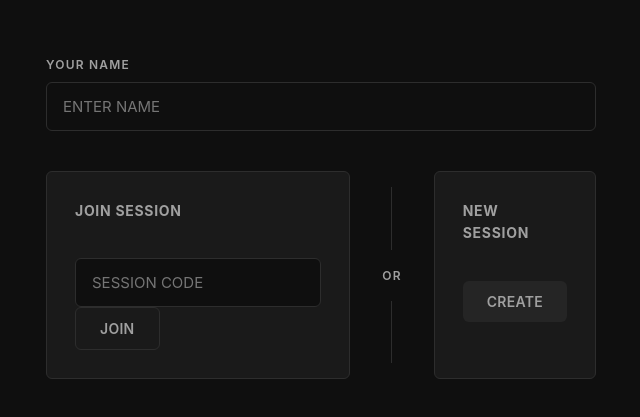
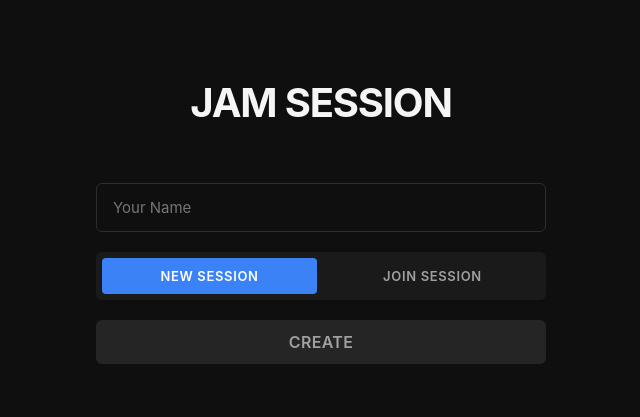
Before and after one commit to muffinfire/jammin, a React (Vite) app: page / in a window 1280 px wide. Shown: the part 135-552 px from the top of the page, without its empty margins (319-959 px from the left). Built offline with nearby package versions, Linux system fonts and the light colour scheme.

Commit message:
fghdfshdfh

```diff
--- a/src/components/Chat.jsx
+++ b/src/components/Chat.jsx
@@ -4,13 +4,15 @@ const Chat = ({ messages, onSendMessage }) => {
     const [newMessage, setNewMessage] = useState('');
     const messagesEndRef = useRef(null);
 
-    // Auto-scroll removed as requested
-    // const scrollToBottom = () => {
-    //   if (messagesEndRef.current) {
-    //     messagesEndRef.current.scrollIntoView({ behavior: "smooth" });
-    //   }
-    // };
-    // useEffect(scrollToBottom, [messages]);
+    const scrollToBottom = () => {
+        if (messagesEndRef.current) {
+            messagesEndRef.current.scrollIntoView({ behavior: "smooth" });
+        }
+    };
+
+    useEffect(() => {
+        scrollToBottom();
+    }, [messages]);
 
     const handleSubmit = (e) => {
         e.preventDefault();
@@ -18,6 +20,25 @@ const Chat = ({ messages, onSendMessage }) => {
             onSendMessage(newMessage.trim());
             setNewMessage('');
         }
+    };
+
+    // Generate a consistent color for each username
+    const getUserColor = (username) => {
+        const colors = [
+            '#3b82f6', // blue
+            '#10b981', // green
+            '#f59e0b', // amber
+            '#ef4444', // red
+            '#8b5cf6', // purple
+            '#ec4899', // pink
+            '#14b8a6', // teal
+            '#f97316', // orange
+        ];
+        let hash = 0;
+        for (let i = 0; i < username.length; i++) {
+            hash = username.charCodeAt(i) + ((hash << 5) - hash);
+        }
+        return colors[Math.abs(hash) % colors.length];
     };
 
     return (
@@ -29,7 +50,9 @@ const Chat = ({ messages, onSendMessage }) => {
                 ) : (
                     messages.map((msg, idx) => (
                         <div key={idx} className="chat-message">
-                            <span className="chat-username">{msg.username}</span>
+                            <span className="chat-username" style={{ color: getUserColor(msg.username) }}>
+                                {msg.username}
+                            </span>
                             <span className="chat-text">{msg.message}</span>
                         </div>
                     ))
--- a/src/components/Home.jsx
+++ b/src/components/Home.jsx
@@ -3,70 +3,84 @@ import React, { useState, useEffect } from 'react';
 const Home = ({ onJoin, onCreate }) => {
     const [joinCode, setJoinCode] = useState('');
     const [username, setUsername] = useState('');
+    const [mode, setMode] = useState('create'); // 'create' or 'join'
 
     useEffect(() => {
         const params = new URLSearchParams(window.location.search);
         const room = params.get('room');
         if (room) {
             setJoinCode(room);
+            setMode('join');
         }
     }, []);
 
-    const handleJoinSubmit = (e) => {
+    const handleSubmit = (e) => {
         e.preventDefault();
-        if (joinCode.trim() && username.trim()) {
+        if (!username.trim()) return;
+
+        if (mode === 'create') {
+            onCreate(username.trim());
+        } else {
+            if (joinCode.trim()) {
                 onJoin(joinCode.trim(), username.trim());
             }
-    };
-
-    const handleCreateSubmit = (e) => {
-        e.preventDefault();
-        if (username.trim()) {
-            onCreate(username.trim());
         }
     };
 
     return (
         <div className="home-container">
+            <h1 className="home-title">JAM SESSION</h1>
 
-
-            <div className="form-group">
-                <label>YOUR NAME</label>
+            <form onSubmit={handleSubmit} className="home-form">
+                <div className="form-row">
                     <input
                         type="text"
                         value={username}
                         onChange={(e) => setUsername(e.target.value)}
-                    placeholder="ENTER NAME"
+                        placeholder="Your Name"
                         className="input-field"
+                        required
                     />
                 </div>
 
-            <div className="actions-container">
-                <div className="action-box">
-                    <h3>JOIN SESSION</h3>
-                    <form onSubmit={handleJoinSubmit}>
+                <div className="form-mode-toggle">
+                    <button
+                        type="button"
+                        className={`mode-btn ${mode === 'create' ? 'active' : ''}`}
+                        onClick={() => setMode('create')}
+                    >
+                        NEW SESSION
+                    </button>
+                    <button
+                        type="button"
+                        className={`mode-btn ${mode === 'join' ? 'active' : ''}`}
+                        onClick={() => setMode('join')}
+                    >
+                        JOIN SESSION
+                    </button>
+                </div>
+
+                {mode === 'join' && (
+                    <div className="form-row">
                         <input
                             type="text"
                             value={joinCode}
                             onChange={(e) => setJoinCode(e.target.value)}
-                            placeholder="SESSION CODE"
+                            placeholder="Session Code"
                             className="input-field"
+                            required
                         />
-                        <button type="submit" className="btn-secondary" disabled={!joinCode.trim() || !username.trim()}>
-                            JOIN
+                    </div>
+                )}
+
+                <button
+                    type="submit"
+                    className="btn-primary btn-large"
+                    disabled={!username.trim() || (mode === 'join' && !joinCode.trim())}
+                >
+                    {mode === 'create' ? 'CREATE' : 'JOIN'}
                 </button>
             </form>
-                </div>
-
-                <div className="divider-vertical">OR</div>
-
-                <div className="action-box">
-                    <h3>NEW SESSION</h3>
-                    <button onClick={handleCreateSubmit} className="btn-primary" disabled={!username.trim()}>
-                        CREATE
-                    </button>
-                </div>
-            </div>
         </div>
     );
 };
--- a/src/components/JamRoom.jsx
+++ b/src/components/JamRoom.jsx
@@ -483,7 +483,9 @@ const JamRoom = ({ sessionCode, username, isHost, onLeave, onKicked }) => {
                 <h3>RECORDINGS ({recordings.length})</h3>
                 {recordings.length === 0 ? (
                     <div className="empty-state">
-                        <div className="empty-state-icon">🎵</div>
+                        <svg className="empty-state-icon" viewBox="0 0 24 24" fill="none" stroke="currentColor" strokeWidth="2">
+                            <path d="M9 18V5l12-2v13M9 18c0 1.66-1.34 3-3 3s-3-1.34-3-3 1.34-3 3-3 3 1.34 3 3zm12-2c0 1.66-1.34 3-3 3s-3-1.34-3-3 1.34-3 3-3 3 1.34 3 3z" />
+                        </svg>
                         <div>NO RECORDINGS</div>
                     </div>
                 ) : (
--- a/src/index.css
+++ b/src/index.css
@@ -70,10 +70,67 @@ h3 {
   align-items: center;
   justify-content: center;
   min-height: 80vh;
-  gap: 2.5rem;
   width: 100%;
-  max-width: 550px;
+  max-width: 450px;
   margin: 0 auto;
+}
+
+.home-title {
+  font-size: 2.5rem;
+  font-weight: 700;
+  letter-spacing: -0.03em;
+  margin-bottom: 3rem;
+  text-align: center;
+}
+
+.home-form {
+  width: 100%;
+  display: flex;
+  flex-direction: column;
+  gap: 1.25rem;
+}
+
+.form-row {
+  width: 100%;
+}
+
+.form-mode-toggle {
+  display: flex;
+  gap: 0.5rem;
+  width: 100%;
+  background: var(--surface-color);
+  padding: 0.375rem;
+  border-radius: var(--radius);
+}
+
+.mode-btn {
+  flex: 1;
+  padding: 0.625rem 1rem;
+  background: transparent;
+  color: var(--text-secondary);
+  border: none;
+  border-radius: 4px;
+  font-family: var(--font-family);
+  font-weight: 600;
+  font-size: 0.8125rem;
+  letter-spacing: 0.05em;
+  cursor: pointer;
+  transition: all 0.2s;
+}
+
+.mode-btn.active {
+  background: var(--primary-color);
+  color: white;
+}
+
+.mode-btn:not(.active):hover {
+  background: var(--surface-hover);
+  color: var(--text-primary);
+}
+
+.btn-large {
+  padding: 1rem 2rem;
+  font-size: 1rem;
 }
 
 .jam-room-container {
@@ -249,43 +306,6 @@ button:active {
   background: var(--surface-hover);
   color: var(--text-primary);
   border-color: var(--border-color);
-}
-
-/* Home Actions */
-.actions-container {
-  display: flex;
-  flex-direction: column;
-  gap: 1rem;
-  width: 100%;
-}
-
-.action-box {
-  background: var(--surface-color);
-  padding: 1.75rem;
-  border: 1px solid var(--border-color);
-  border-radius: var(--radius);
-  display: flex;
-  flex-direction: column;
-  gap: 1rem;
-}
-
-.divider-vertical {
-  display: flex;
-  align-items: center;
-  justify-content: center;
-  color: var(--text-secondary);
-  font-size: 0.75rem;
-  font-weight: 600;
-  letter-spacing: 0.1em;
-  padding: 0.75rem 0;
-}
-
-.divider-vertical::before,
-.divider-vertical::after {
-  content: "";
-  flex: 1;
-  border-bottom: 1px solid var(--border-color);
-  margin: 0 1rem;
 }
 
 /* Session Code */
@@ -516,7 +536,7 @@ button:active {
   padding-right: 0.5rem;
   display: flex;
   flex-direction: column;
-  gap: 0.75rem;
+  gap: 0.375rem;
   min-height: 200px;
 }
 
@@ -548,25 +568,25 @@ button:active {
 
 .chat-message {
   display: flex;
-  flex-direction: column;
-  gap: 0.25rem;
-  padding: 0.625rem 0.875rem;
-  background: var(--bg-color);
-  border-radius: 4px;
-  border-left: 2px solid var(--primary-color);
+  gap: 0.5rem;
+  padding: 0.375rem 0;
+  line-height: 1.5;
 }
 
 .chat-username {
   font-weight: 600;
-  color: var(--primary-color);
-  font-size: 0.8125rem;
-  letter-spacing: 0.01em;
+  font-size: 0.875rem;
+  flex-shrink: 0;
+}
+
+.chat-username::after {
+  content: ':';
+  margin-left: 2px;
 }
 
 .chat-text {
   color: var(--text-primary);
-  font-size: 0.9375rem;
-  line-height: 1.5;
+  font-size: 0.875rem;
   word-break: break-word;
 }
 
@@ -610,10 +630,11 @@ button:active {
 }
 
 .empty-state-icon {
-  font-size: 2rem;
+  width: 48px;
+  height: 48px;
   margin-bottom: 0.75rem;
   opacity: 0.4;
-  filter: grayscale(100%);
+  stroke: currentColor;
 }
 
 /* Audio Elements */
```
Lines whose indentation alone changed are shown as unchanged.
